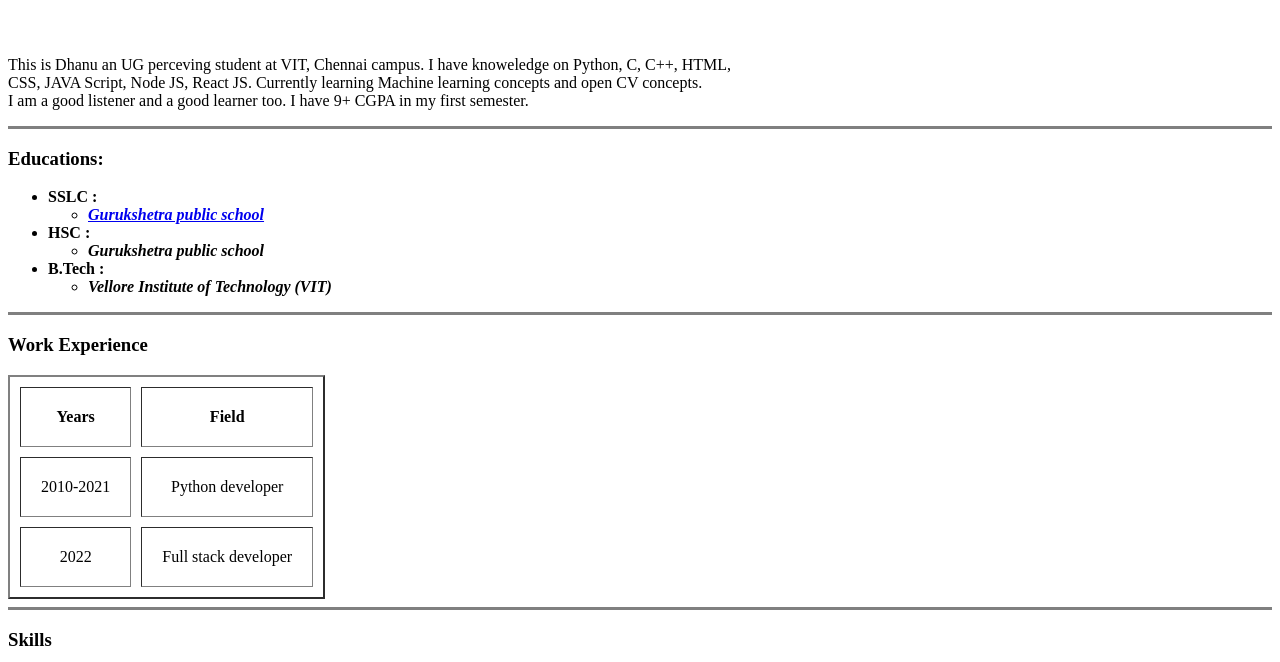
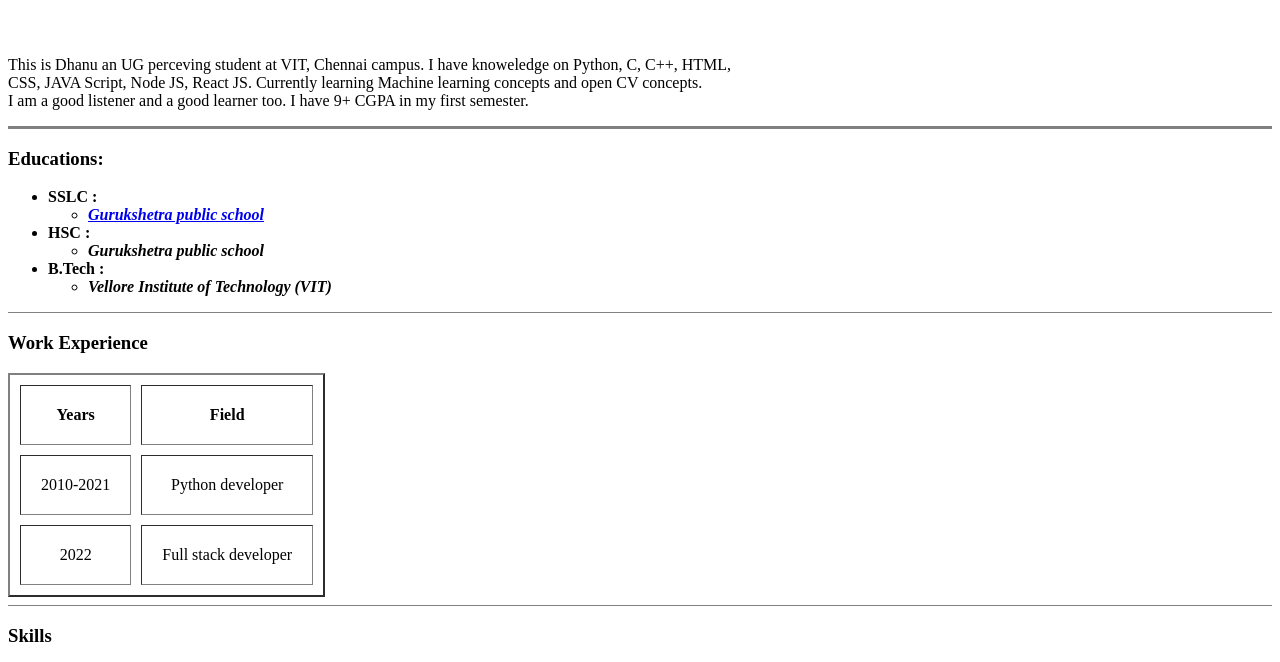
Before and after one commit to Dhanu-2003/CV, a plain HTML site: page index.html in a window 1280 px wide. Shown: the part 232-894 px from the top of the page. Drawn offline with Linux system fonts and the light colour scheme.

Commit message:
hr size updation

```diff
--- a/index.html
+++ b/index.html
@@ -57,7 +57,7 @@
 
       </li>
     </ul>
-    <hr size=3 noshade/>
+    <hr size=1 noshade/>
     <h3>Work Experience</h3>
     <table border="2" cellpadding="20" cellspacing="10">
       <thead>
@@ -87,7 +87,7 @@
         </tr>
       </tbody>
     </table>
-    <hr size=3 noshade/>
+    <hr size=1 noshade/>
     <h3>Skills</h3>
     <table cellspacing="10px">
       <tr>
```
